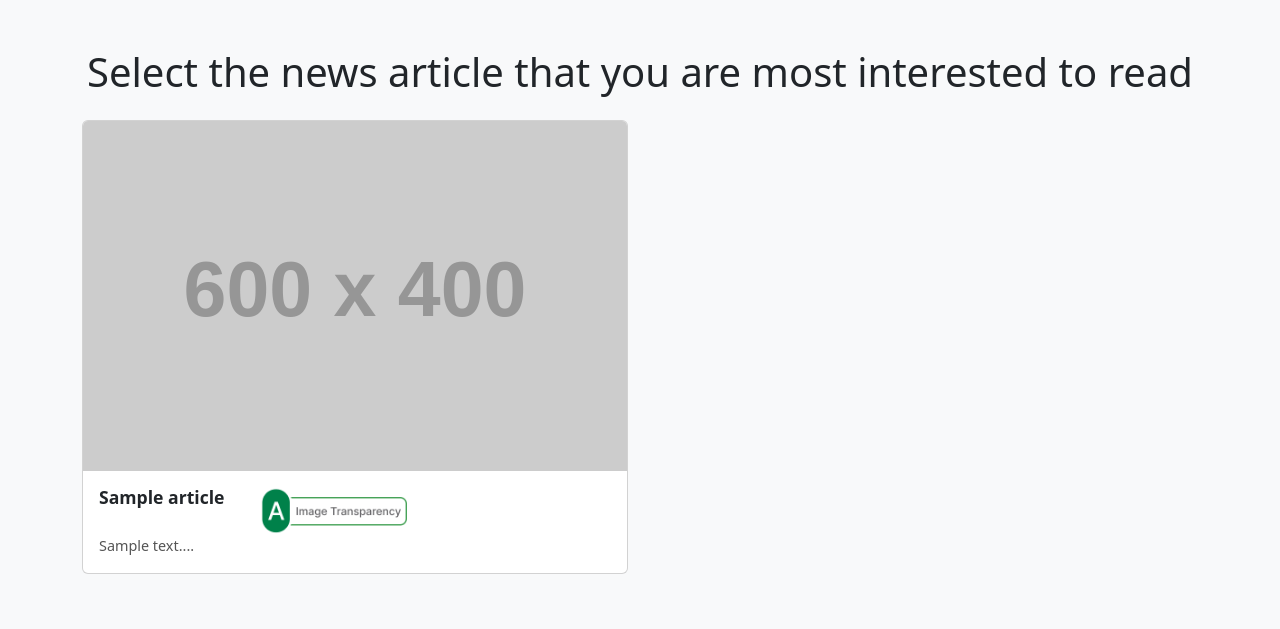
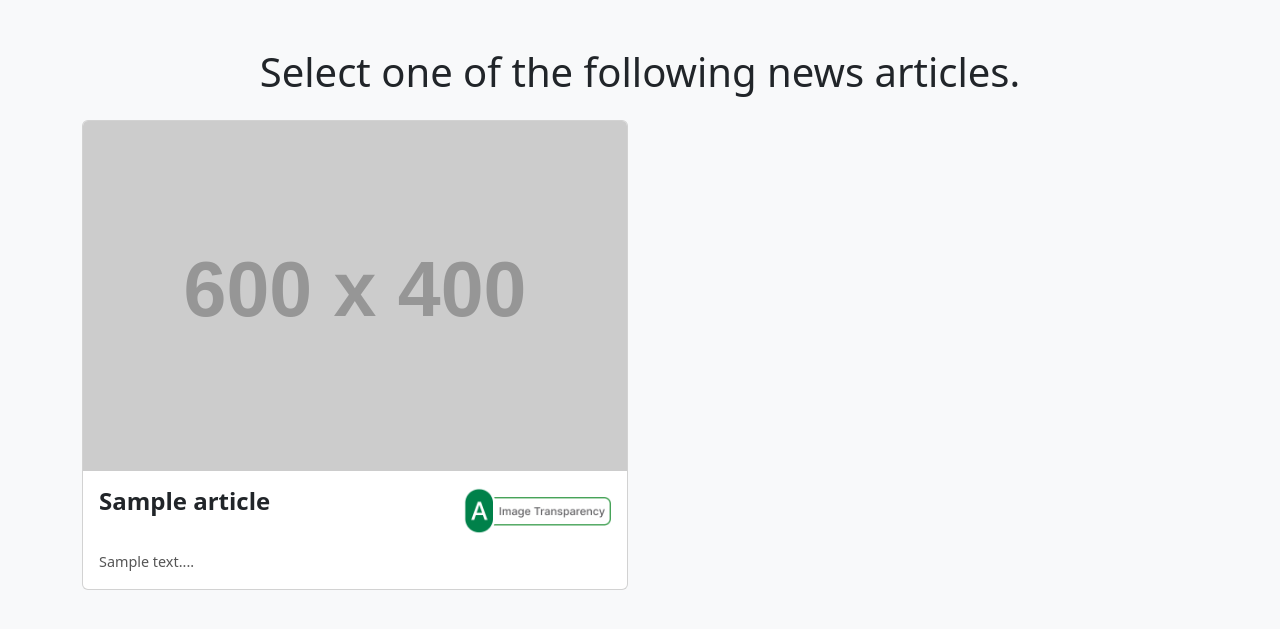
Before and after one commit to YelyzavetaLysova/Label_Study_Prototype, a Flask app: template templates/select_article.html in a window 1280 px wide. Shown: the top 629 px of the page. Run offline with Flask 3, Linux system fonts and the light colour scheme; the template is opened without the code that fills it: most values are stand-ins (such as "Sample title", 1, 10 or a date in 2020); grey boxes labelled with a size stand in for pictures from a placeholder-image service; some libraries are stand-ins or nearby versions.

Commit message:
arranged and formatted label and text further

```diff
--- a/templates/select_article.html
+++ b/templates/select_article.html
@@ -17,13 +17,15 @@
     }
 
     .card:hover {
-      transform: translateY(-4px);
+      transform: translateY(-5px);
     }
 
     .card-title {
-      font-size: 1.1rem;
+      font-size: 1.5rem;
       font-weight: 600;
       padding-right: 2em;
+      display: flex;
+      flex-wrap: wrap;
     }
 
     .card-text {
@@ -36,7 +38,7 @@
         height: 3em;
         object-fit: cover;
         flex-shrink: 0;
-        justify-content: right;
+        /* margin-top: -75px; */
     }
 
     a.article-link {
@@ -48,13 +50,15 @@
         display: flex;
         flex-direction: row;
         width: 100%;
+        justify-content: space-between;
+        margin-bottom: 1em;
     }
   </style>
 </head>
 <body class="bg-light">
 
   <div class="container py-5">
-    <h1 class="text-center mb-4">Select the news article that you are most interested to read</h1>
+    <h1 class="text-center mb-4">Select one of the following news articles.</h1>
 
     <div class="row g-4">
       {% for article in articles %}
@@ -67,7 +71,7 @@
                 <h5 class="card-title">{{ article['Title'] }}</h5>
                 <img class="article_label" src="static/images/transp_score_colour_collapsed.png">
               </div>
-              <p class="card-text">{{ article['Content'][:150] }}...</p>
+              <p class="card-text">{{ article['Content'][:250] }}...</p>
             </div>
           </div>
         </a>
```
